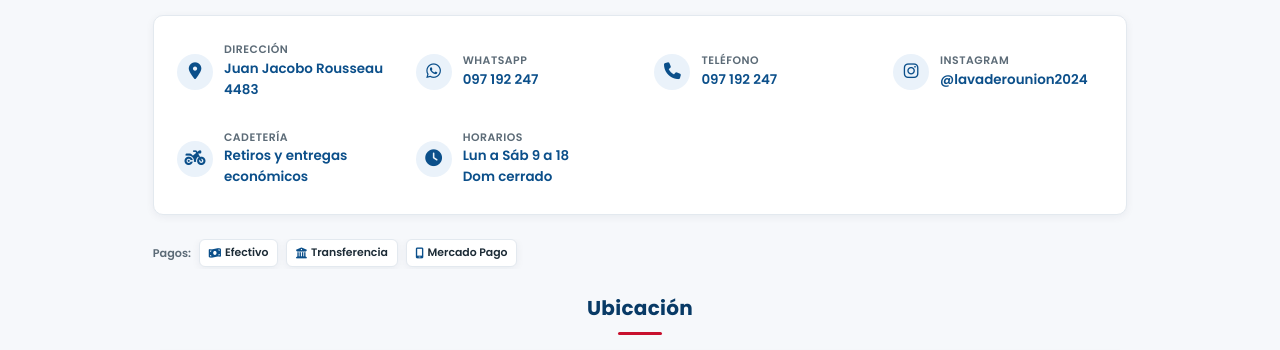
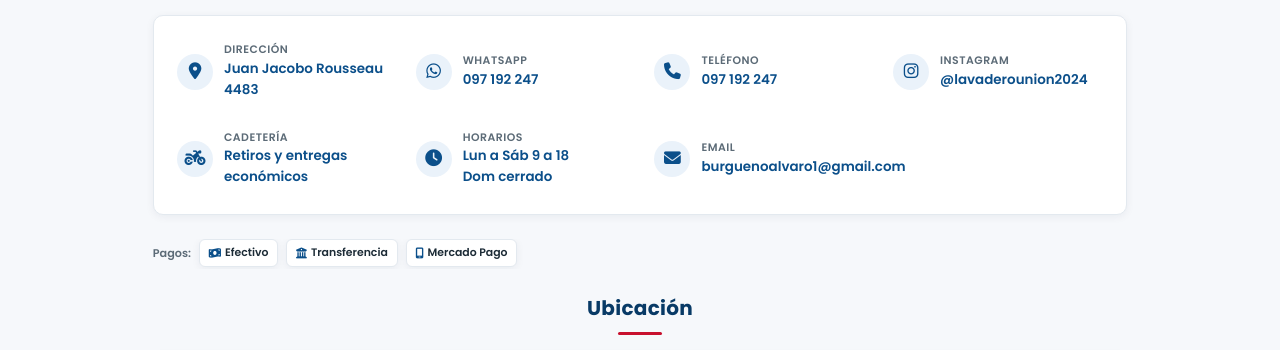
Before and after one commit to martinsampayo09-uy2/Lavadero, a plain HTML site: page index.html in a window 1280 px wide. Shown: the part 3849-4199 px from the top of the page. Drawn offline with Linux system fonts and the light colour scheme.

Commit message:
Update index.html

```diff
--- a/index.html
+++ b/index.html
@@ -702,7 +702,17 @@ alt="Fondo Lavadero La Unión">
 <div>
 <h5>Horarios</h5>
 <p><a href="https://wa.me/59897192247?text=Hola%2C%20quisiera%20saber%20si%20est%C3%A1n%20atendiendo%20ahora" target="_blank" rel="noopener" title="Consultar disponibilidad por WhatsApp">Lun a Sáb 9 a 18 </p>
-<p> Dom cerrado</a></p></div></div></div>
+<p> Dom cerrado</a></p></div></div>
+<!-- ==== NUEVO: EMAIL AGREGADO AL FINAL ==== -->
+<div class="info-item">
+<i class="fa-solid fa-envelope" aria-hidden="true"></i>
+<div>
+<h5>Email</h5>
+<p><a href="mailto:burguenoalvaro1@gmail.com" title="Enviar correo electrónico">burguenoalvaro1@gmail.com</a></p>
+</div>
+</div>
+<!-- ==== FIN EMAIL ==== -->
+</div>
 <div class="pagos">
 <span>Pagos:</span>
 <span class="pago-badge"><i class="fa-solid fa-money-bill-wave" aria-hidden="true"></i> Efectivo</span>
```
